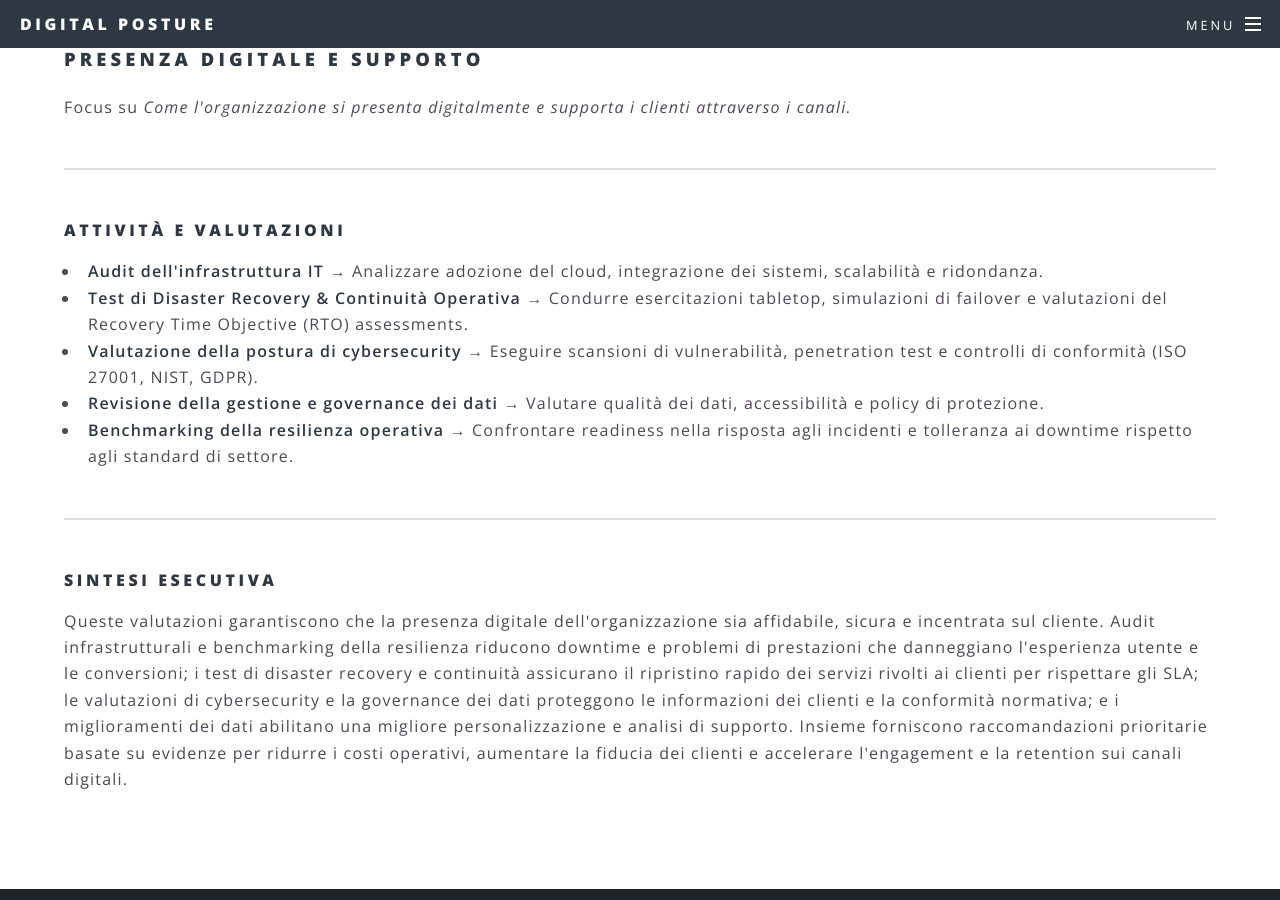
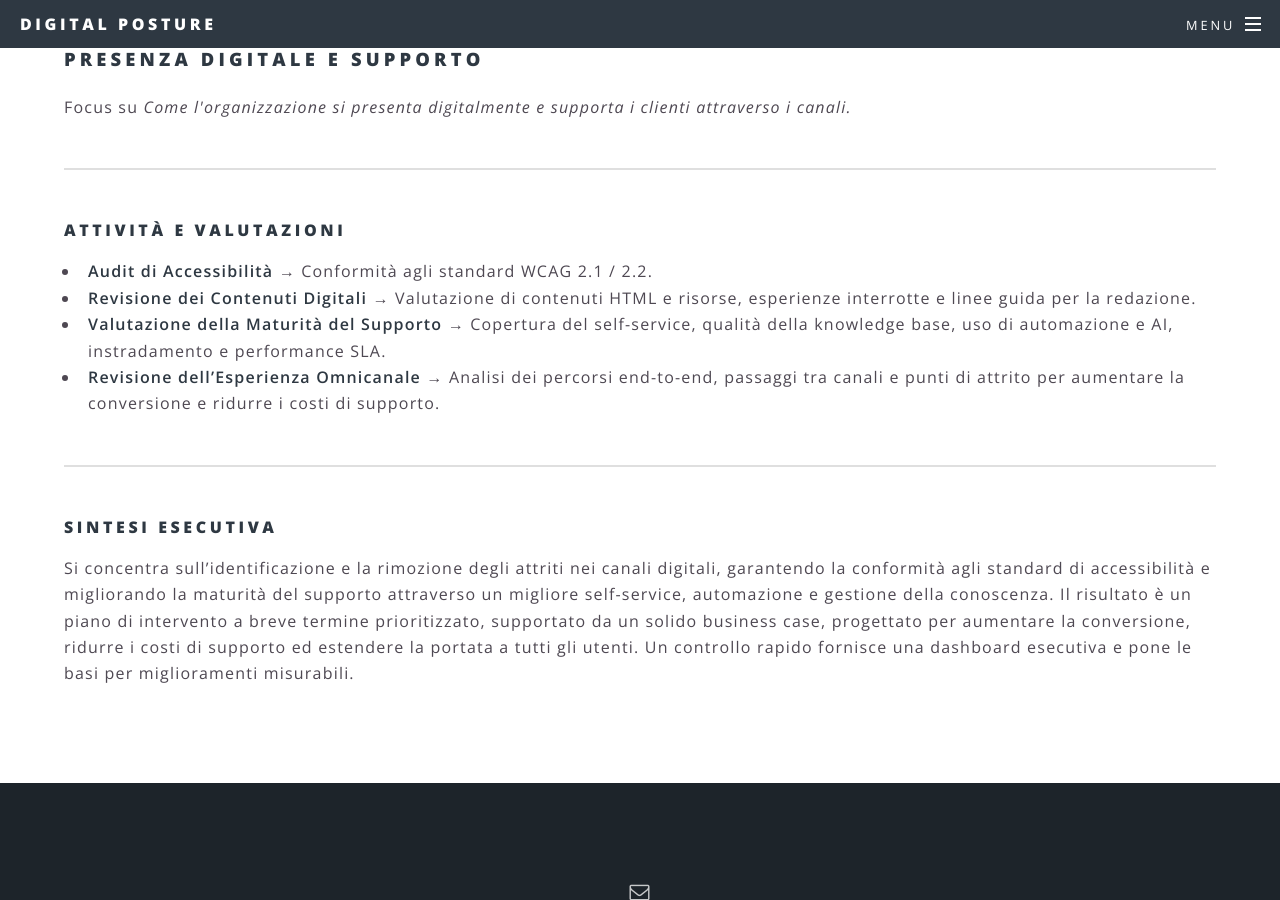
Before and after one commit to mixxr/it, a Jekyll site: the page built from _digital_posture/Digital Presence and Support.html, in a window 1280 px wide and 900 px high, scrolled down 446 px. Built offline with Jekyll 4.4.1, drawn with Linux system fonts in a browser that asks for light colours.

Commit message:
fixed page P&S

```diff
--- a/_config.yml
+++ b/_config.yml
@@ -7,8 +7,7 @@ description: |
   stay inspired,
   inspire confidence
 owner: Digital Posture # or company name
-lang: /it # the language of this site. For example: /it/ or /fr/
-
+lang: /it # the language of this site. For example: /it or /fr
 first_published: 2025 # if migrating another site, the year of your first publish
 exclude: ["*_copy.html", "*.txt", "**/*.old"]
 
--- a/_digital_posture/Digital Culture and Skills.html
+++ b/_digital_posture/Digital Culture and Skills.html
@@ -20,5 +20,5 @@
 	</ul>
 
 	<hr/>
-<h4>Sintesi esecutiva</h4>
+<h4>Sintesi Esecutiva</h4>
 <p>Queste attività costruiscono le basi umane e culturali necessarie per una trasformazione digitale di successo. Misurando le competenze, individuando le lacune e rivedendo i programmi di formazione, le organizzazioni possono mirare all'upskilling per aumentare la produttività, accelerare l'adozione di strumenti cloud e data-driven e ridurre il rischio operativo derivante da errori umani. Le valutazioni della cultura e della readiness al cambiamento, insieme a un impegno visibile della leadership, favoriscono un ambiente più sicuro e innovativo che migliora la retention, accelera il time-to-value delle iniziative digitali e produce risultati di business misurabili.</p>
--- a/_digital_posture/Digital Infrastructure and Processes.html
+++ b/_digital_posture/Digital Infrastructure and Processes.html
@@ -21,5 +21,5 @@
 </ul>
 
 <hr/>
-<h4>Sintesi esecutiva</h4>
+<h4>Sintesi Esecutiva</h4>
 <p>Queste attività mirate offrono benefici chiari e misurabili. Riducendo il rischio operativo e i tempi di inattività attraverso l'identificazione delle vulnerabilità e la convalida delle capacità di ripristino; migliorano la conformità e la protezione dei dati tramite valutazioni strutturate; e ottimizzano costi e prestazioni individuando inefficienze e guidando strategie infrastrutturali e cloud. Esercitazioni di ripristino praticate e benchmark rafforzano la risposta agli incidenti e abbreviano i tempi di recupero. Insieme forniscono ai leader raccomandazioni prioritarie basate su evidenze per costruire tecnologie e processi scalabili, sicuri e resilienti che supportino la continuità e la crescita strategica.</p>
--- a/_digital_posture/Digital Presence and Support.html
+++ b/_digital_posture/Digital Presence and Support.html
@@ -11,13 +11,12 @@
 <p>Focus su <i>{{ page. focus }}</i></p>
 	<hr />
 	<h4>Attività e Valutazioni</h4>
-    <ul>
-        <li><strong>Audit dell'infrastruttura IT</strong> &rarr; Analizzare adozione del cloud, integrazione dei sistemi, scalabilità e ridondanza.</li>
-        <li><strong>Test di Disaster Recovery &amp; Continuità Operativa</strong> &rarr; Condurre esercitazioni tabletop, simulazioni di failover e valutazioni del Recovery Time Objective (RTO) assessments.</li>
-        <li><strong>Valutazione della postura di cybersecurity</strong> &rarr; Eseguire scansioni di vulnerabilità, penetration test e controlli di conformità (ISO 27001, NIST, GDPR).</li>
-        <li><strong>Revisione della gestione e governance dei dati</strong> &rarr; Valutare qualità dei dati, accessibilità e policy di protezione.</li>
-        <li><strong>Benchmarking della resilienza operativa</strong> &rarr; Confrontare readiness nella risposta agli incidenti e tolleranza ai downtime rispetto agli standard di settore.</li>
-    </ul>
-   <hr/>
-<h4>Sintesi esecutiva</h4>
-<p>Queste valutazioni garantiscono che la presenza digitale dell'organizzazione sia affidabile, sicura e incentrata sul cliente. Audit infrastrutturali e benchmarking della resilienza riducono downtime e problemi di prestazioni che danneggiano l'esperienza utente e le conversioni; i test di disaster recovery e continuità assicurano il ripristino rapido dei servizi rivolti ai clienti per rispettare gli SLA; le valutazioni di cybersecurity e la governance dei dati proteggono le informazioni dei clienti e la conformità normativa; e i miglioramenti dei dati abilitano una migliore personalizzazione e analisi di supporto. Insieme forniscono raccomandazioni prioritarie basate su evidenze per ridurre i costi operativi, aumentare la fiducia dei clienti e accelerare l'engagement e la retention sui canali digitali.</p>
+<ul>
+    <li><strong>Audit di Accessibilità</strong> &rarr; Conformità agli standard WCAG 2.1 / 2.2.</li>
+    <li><strong>Revisione dei Contenuti Digitali</strong> &rarr; Valutazione di contenuti HTML e risorse, esperienze interrotte e linee guida per la redazione.</li>
+    <li><strong>Valutazione della Maturità del Supporto</strong> &rarr; Copertura del self-service, qualità della knowledge base, uso di automazione e AI, instradamento e performance SLA.</li>
+    <li><strong>Revisione dell’Esperienza Omnicanale</strong> &rarr; Analisi dei percorsi end-to-end, passaggi tra canali e punti di attrito per aumentare la conversione e ridurre i costi di supporto.</li>
+</ul>
+<hr/>
+<h4>Sintesi Esecutiva</h4>
+<p>Si concentra sull’identificazione e la rimozione degli attriti nei canali digitali, garantendo la conformità agli standard di accessibilità e migliorando la maturità del supporto attraverso un migliore self-service, automazione e gestione della conoscenza. Il risultato è un piano di intervento a breve termine prioritizzato, supportato da un solido business case, progettato per aumentare la conversione, ridurre i costi di supporto ed estendere la portata a tutti gli utenti. Un controllo rapido fornisce una dashboard esecutiva e pone le basi per miglioramenti misurabili.</p>
--- a/_includes/head.html
+++ b/_includes/head.html
@@ -9,4 +9,7 @@
   <!--[if lte IE 8]><link rel="stylesheet" href="{{ "/css/ie8.css" | prepend: site.baseurl }}" /><![endif]-->
   <!--[if lte IE 9]><link rel="stylesheet" href="{{ "/css/ie9.css" | prepend: site.baseurl }}" /><![endif]-->
   <link rel="alternate" type="application/rss+xml" title="{{ site.title }}" href="{{ "/feed.xml" | prepend: site.baseurl | prepend: site.url }}">
+<!-- {% if jekyll.environment == 'production' %}
+    {% include google-analytics.html %}
+{% endif %} -->
 </head>
```
